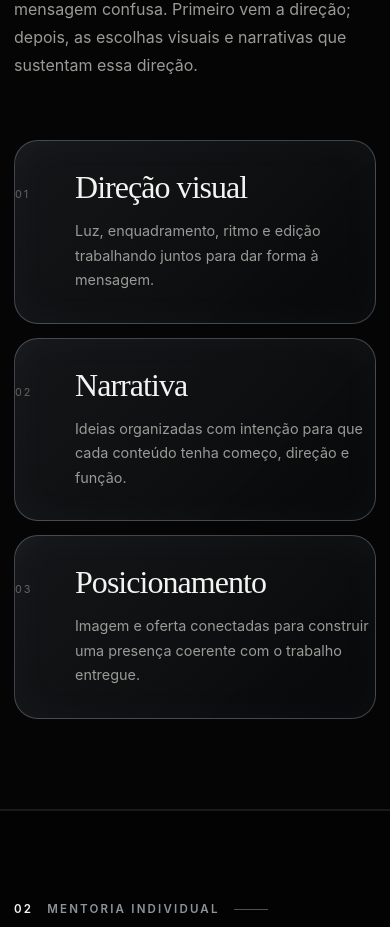
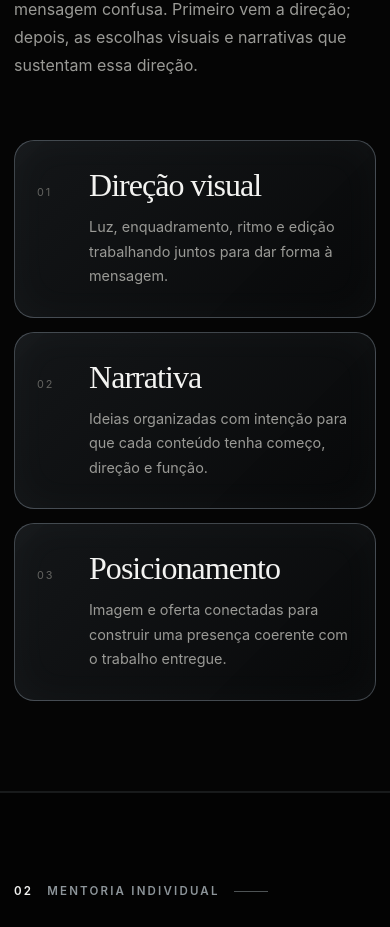
Before and after one commit to Georlan/SauloFigueiredo, a React (Vite) app: page / in a window 390 px wide. Shown: the part 1213-2140 px from the top of the page. Built offline with nearby package versions, Linux system fonts and the light colour scheme.

Commit message:
Padroniza identidade visual com referência da marca

```diff
--- a/src/styles/responsive.css
+++ b/src/styles/responsive.css
@@ -78,7 +78,7 @@
   .approach-intro h2, .mentoring-heading h2, .about-copy h2, .faq-heading h2, .final-cta-copy h2 { font-size: clamp(3rem, 13vw, 4.2rem); }
   .approach-copy p, .mentoring-lead, .about-copy > p:not(.eyebrow, .about-role), .final-cta-copy > p:not(.eyebrow) { font-size: 1rem; }
   .approach-list { margin-top: 56px; }
-  .approach-item { grid-template-columns: 44px 1fr; gap: 16px; align-items: baseline; min-height: 0; padding: 30px 0; }
+  .approach-item { grid-template-columns: 38px 1fr; gap: 14px; align-items: baseline; min-height: 0; padding: 28px 22px; border-radius: 20px; }
   .approach-item h3 { font-size: 2rem; }
   .approach-item p { grid-column: 2; font-size: 0.9rem; }
 
```
